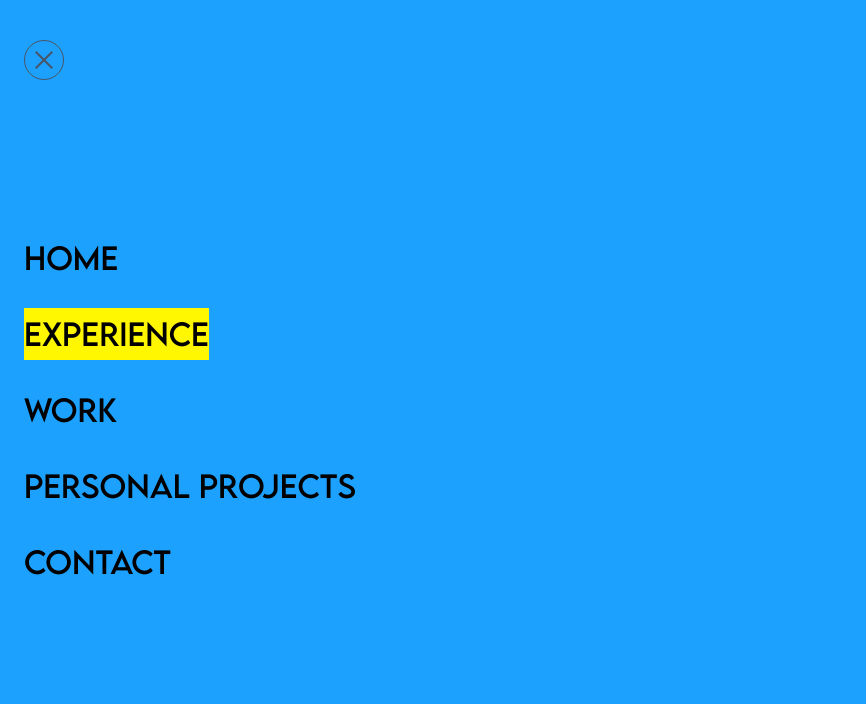
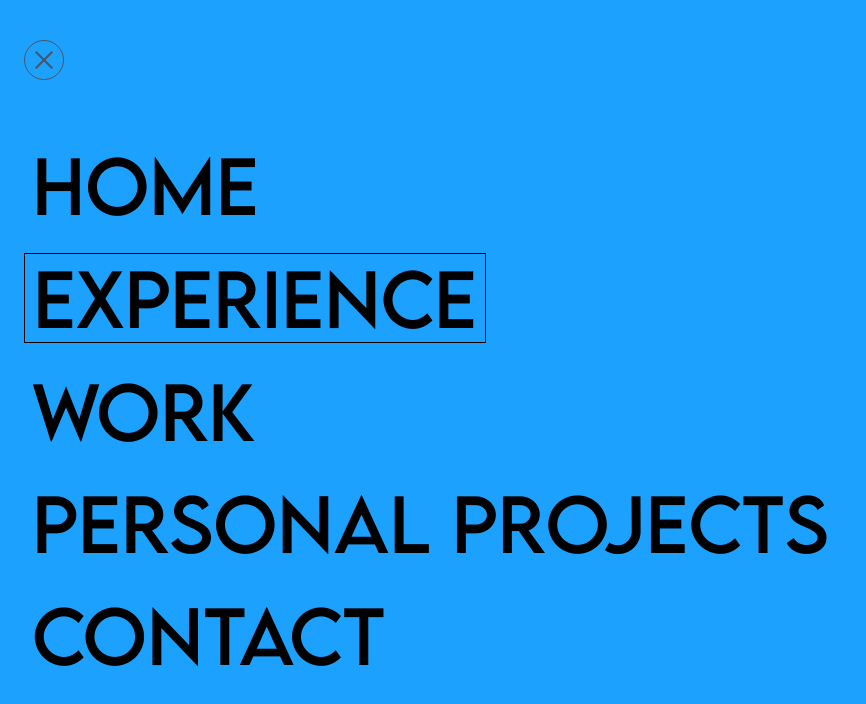
Before and after one commit to abhikatta/portfolio, a Next.js app: page /experience in a window 1280 px wide. Both pictures are taken after a click on the button 44 px from the left and 60 px from the top of the page. Shown: the top 704 px of the page, without its empty margins (0-866 px from the left). Built offline with nearby package versions, Linux system fonts and the light colour scheme.

Commit message:
added smooth pill on hover for navbar items and refactor the mf

```diff
--- a/src/components/navbar.tsx
+++ b/src/components/navbar.tsx
@@ -2,14 +2,74 @@
 import { navItems } from "@/data/navlist";
 import { cn } from "@/utils/cn";
 import { usePathname } from "next/navigation";
-import { useState } from "react";
+import { useRef, useState } from "react";
 import Container from "./container";
 import { AnimatePresence, motion, Variants } from "motion/react";
 import { HamburgerMenuIcon } from "@/assets/icons/icons";
+import { NavElement, Position } from "@/utils/types";
+
+const initialPosition: Position = {
+  top: 0,
+  opacity: 0,
+  height: 0,
+  width: 0,
+};
+
+export const NavItem = ({
+  navVariants,
+  index,
+  pathname,
+  nav,
+  setPosition,
+}: NavElement) => {
+  const ref = useRef<HTMLAnchorElement | null>(null);
+
+  const getPropertiesForPill = () => {
+    if (ref.current) {
+      console.log(ref.current);
+      const { width, height } = ref.current.getBoundingClientRect();
+      const { offsetTop } = ref.current;
+      setPosition({
+        top: offsetTop,
+        width,
+        height,
+        opacity: 1,
+      });
+    }
+  };
+
+  const hidePill = () => setPosition((prev) => ({ ...prev, opacity: 0 }));
+
+  return (
+    <motion.a
+      ref={ref}
+      variants={navVariants}
+      onMouseEnter={getPropertiesForPill}
+      onMouseLeave={hidePill}
+      initial="initial"
+      animate="animate"
+      exit="exit"
+      custom={index}
+      id="menu-item"
+      className={cn(
+        "s:text-4xl font-lemonMilk text-primaryBlue z-10 flex flex-row p-2 text-3xl whitespace-nowrap mix-blend-difference lg:text-7xl 2xl:text-8xl",
+        pathname.replace("/", "") === nav.path ? "border" : "",
+      )}
+      href={`/${nav.path}`}
+    >
+      {nav.name}
+    </motion.a>
+  );
+};
+
+export const Pill = ({ ...props }: Position) => (
+  <motion.div className="absolute z-3 bg-black" animate={{ ...props }} />
+);
 
 const Navbar = () => {
   const [isOpen, setIsOpen] = useState(false);
   const toggleMenu = () => setIsOpen(!isOpen);
+  const [position, setPosition] = useState<Position>(initialPosition);
   const pathname = usePathname();
   const navVariants: Variants = {
     initial: {
@@ -40,7 +100,7 @@ const Navbar = () => {
   };
   return (
     <Container>
-      <nav className="bg-parisad relative flex flex-col items-center justify-center">
+      <nav className="relative flex flex-col items-center justify-center">
         <button
           onClick={toggleMenu}
           onMouseEnter={toggleMenu}
@@ -52,25 +112,16 @@ const Navbar = () => {
           {isOpen && (
             <div className="bg-primaryBlue absolute top-0 left-0 z-100 flex h-screen max-h-[90vh] w-full flex-col items-start justify-center lg:max-h-screen lg:gap-y-6 lg:pt-5 2xl:gap-y-8 2xl:pt-0">
               {navItems.map((nav, index) => (
-                <motion.a
-                  variants={navVariants}
+                <NavItem
                   key={index}
-                  initial="initial"
-                  animate="animate"
-                  exit="exit"
-                  custom={index}
-                  id="menu-item"
-                  className={cn(
-                    "s:text-4xl font-lemonMilk flex flex-row py-2 text-3xl whitespace-nowrap lg:text-7xl lg:duration-100 lg:hover:scale-105 2xl:text-8xl",
-                    pathname.replace("/", "") === nav.path
-                      ? "bg-primaryYellow"
-                      : "",
-                  )}
-                  href={`/${nav.path}`}
-                >
-                  {nav.name}
-                </motion.a>
+                  index={index}
+                  nav={nav}
+                  setPosition={setPosition}
+                  navVariants={navVariants}
+                  pathname={pathname}
+                />
               ))}
+              <Pill {...position} />
             </div>
           )}
         </AnimatePresence>
--- a/src/data/navlist.ts
+++ b/src/data/navlist.ts
@@ -1,4 +1,6 @@
-export const navItems: { name: string; path: string }[] = [
+import { NavItem } from "@/utils/types";
+
+export const navItems: NavItem[] = [
   {
     name: "Home",
   },
```
Also changed, not shown: src/utils/types.ts (+22 -1 lines).
